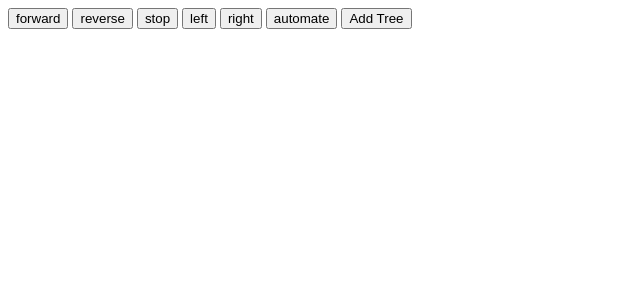
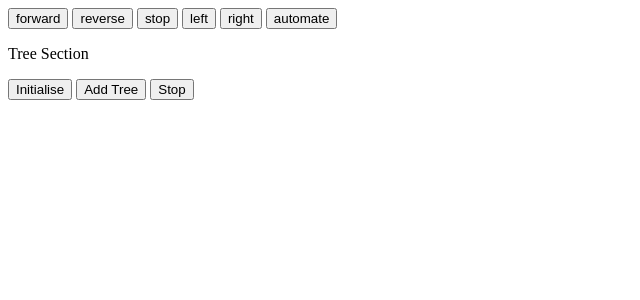
Before and after one commit to Blake2912/Vahini-2.0, a Flask app: page / in a window 1280 px wide. Shown: the top 300 px of the page, without its empty margins (0-640 px from the left). Run offline with Flask 2, Linux system fonts and the light colour scheme; some libraries are stand-ins or nearby versions.

Commit message:
gecode_tree related additions ui+server

```diff
--- a/app.py
+++ b/app.py
@@ -55,11 +55,27 @@ def automate_vehicle():
     return "a"
 
 
-@app.route("/tree")
+@app.route("/init_tree")
+def init_tree():
+    global gt
+    gt = GeocodeTree()
+
+    return "a"
+
+
+@app.route("/add_tree")
 def tree():
-    gt = GeocodeTree()
-    gt.add_tree([77.71111, 12.96026])
+
+    gt.add_tree([77.7111, 12.96026])
     print("hi")
+    return "a"
+
+
+@app.route("/stop_tree")
+def stop_tree():
+
+    gt.save_and_return()
+
     return "a"
 
 
--- a/templates/render.html
+++ b/templates/render.html
@@ -57,8 +57,26 @@
               });
             });
             $(function() {
-              $('a#tree').bind('click', function() {
-                $.getJSON('/tree',
+              $('a#init_tree').bind('click', function() {
+                $.getJSON('/init_tree',
+                    function(data) {
+                    //do nothing
+                });
+                return false;
+              });
+            });
+            $(function() {
+              $('a#add_tree').bind('click', function() {
+                $.getJSON('/add_tree',
+                    function(data) {
+                    //do nothing
+                });
+                return false;
+              });
+            });
+            $(function() {
+              $('a#stop_tree').bind('click', function() {
+                $.getJSON('/stop_tree',
                     function(data) {
                     //do nothing
                 });
@@ -67,6 +85,7 @@
             });
     </script>
       <div class='container'>
+
         <form>
            <a href=# id=forward><button class='btn btn-default'>forward</button></a>
            <a href=# id=reverse><button class='btn btn-default'>reverse</button></a>
@@ -74,8 +93,16 @@
            <a href=# id=left><button class='btn btn-default'>left</button></a>
            <a href=# id=right><button class='btn btn-default'>right</button></a>
            <a href=# id=automate><button class='btn btn-default'>automate</button></a>
-           <a href=# id=tree><button class='btn btn-default'>Add Tree</button></a>
         </form>
       </div>
+      <div class='container'>
+
+      <form>
+        <p>Tree Section</p>
+        <a href=# id=init_tree><button class='btn btn-default'>Initialise</button></a>
+        <a href=# id=add_tree><button class='btn btn-default'>Add Tree</button></a>
+        <a href=# id=stop_tree><button class='btn btn-default'>Stop</button></a>
+      </form>
+    </div>
     </body>
 </html>
```
